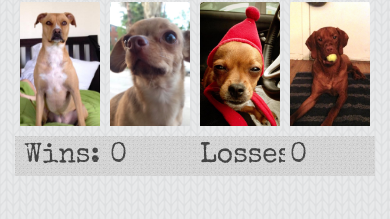
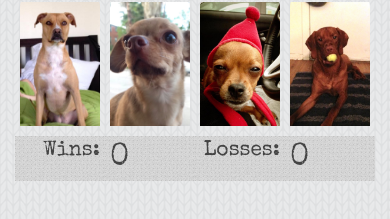
Before and after one commit to britpicazo/week-4-game, a plain HTML site: page index.html in a window 390 px wide. Shown: the part 613-832 px from the top of the page. Drawn offline with nearby package versions, Linux system fonts and the light colour scheme.

Commit message:
updated for mobile

```diff
--- a/assets/css/style.css
+++ b/assets/css/style.css
@@ -88,5 +88,8 @@ p{
 	#yourScoreIs{
 		line-height: 1.5em;
 	}
+	#wins, #losses, .wins-losses{
+		font-size: 1.5em;
+	}
 
 }
```
